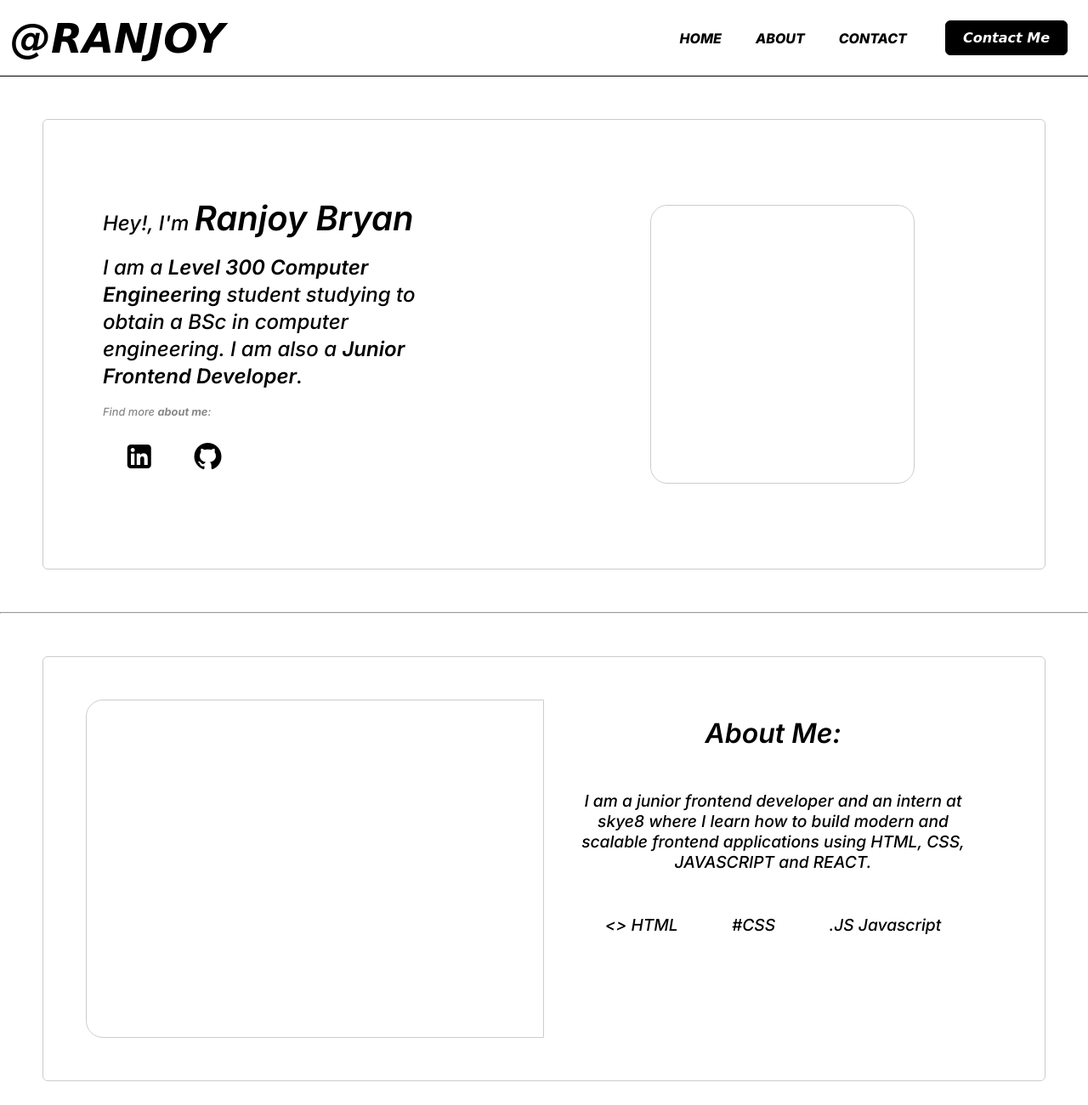
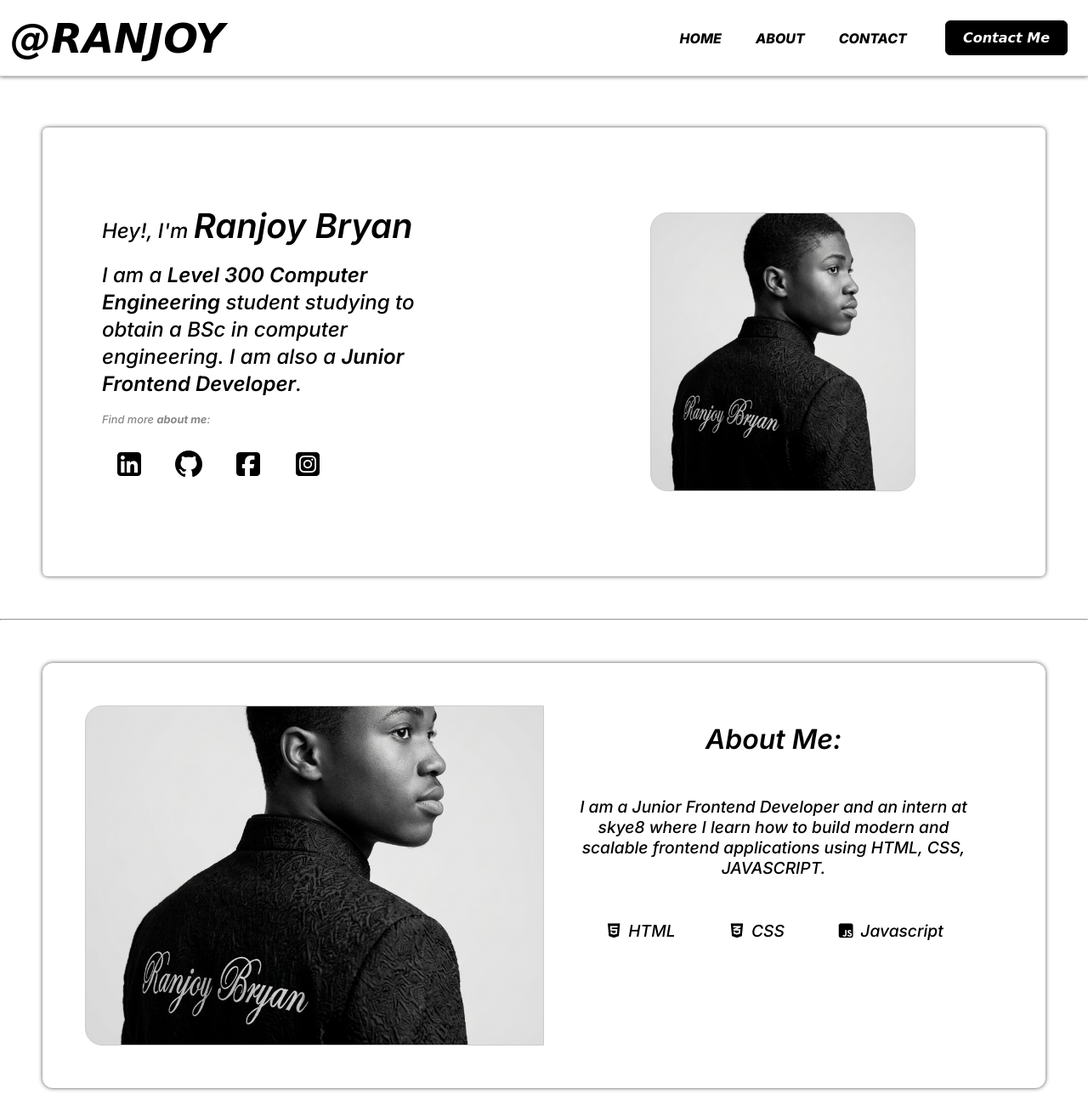
Before and after one commit to tissockbryan-max/Personal-Responsive-Website, a plain HTML site: page index.html in a window 1280 px wide. Shown: the top 1300 px of the page at 85% size. Drawn offline with Linux system fonts and the light colour scheme.

Commit message:
Changed hovering effects on style.css file from dark borders to box-shadows
Increased backdrop-filter of the navbar

 added profile-image to section-1 and section-2 of the page

Added facebook and instagram icons on the hero section.

```diff
--- a/index.html
+++ b/index.html
@@ -35,11 +35,17 @@
                         <p class="know-more">Find more <strong>about me</strong>:</p>
                         <div class="intro-icons">
                             <!--Intro icons-->
-                            <a href="https://github.com/tissockbryan-max">
+                            <a href="">
                                 <i class="fa-brands fa-square-linkedin"></i>
                             </a>
-                            <a href="http://linkedin.com/in/tissock-bryan-148699395">
+                            <a href="">
                                 <i class="fa-brands fa-github"></i>
+                            </a>
+                            <a href="">
+                                <i class="fa-brands fa-square-facebook"></i>
+                            </a>
+                            <a href="">
+                                <i class="fa-brands fa-square-instagram"></i>
                             </a>
                         </div>
                     </div>
@@ -56,14 +62,13 @@
                    <div class="about-me-passage">
                         <p class="quote">
                             <span>About Me:</span><br><br><br>
-                            I am a junior frontend developer and an intern at skye8 where I learn how to
-                            build modern and scalable frontend applications using HTML, CSS, JAVASCRIPT
-                            and REACT.
+                            I am a Junior Frontend Developer and an intern at skye8 where I learn how to
+                            build modern and scalable frontend applications using HTML, CSS, JAVASCRIPT.
                         </p>
                         <div class="tech-img">
-                            <P><> HTML</p>
-                            <p>#CSS</p>
-                            <P>.JS Javascript</P>
+                            <P><i class="fa-brands fa-html5"></i>  HTML</p>
+                            <p><i class="fa-brands fa-css3-alt"></i>  CSS</p>
+                            <P><i class="fa-brands fa-square-js"></i>  Javascript</P>
                         </div>
                    </div>
             </div>
--- a/style.css
+++ b/style.css
@@ -27,19 +27,15 @@ body {
     width: 100%;
     display: flex;
     padding: 12px;
-    backdrop-filter: blur(5px);
-    position: static;
+    backdrop-filter: blur(10px);
+    position: fixed;
     justify-content: space-between;
     align-items: center;
     text-align: center;
     border-bottom: 1px solid #ccc;
-    /* box-shadow: 0px 0px 5px 0px hsl(0, 0%, 30%); */
+    box-shadow: 0px 0px 5px 0px hsl(0, 0%, 30%);
     z-index: 100;
     transition: all 0.5s ease-in-out;
-}
-
-.navbar:hover {
-    border-bottom: var(--border);
 }
 
 .navbar a {
@@ -135,13 +131,14 @@ ul {
     display: flex;
     align-items: center;
     justify-content: space-between;
-    /* box-shadow: 0px 0px 5px 0px hsl(0, 0%, 30%); */
-    border: 1px solid #ccc;
+    box-shadow: 0px 0px 5px 0px hsl(0, 0%, 30%);
+    /* border: 1px solid #ccc; */
     transition: all 0.5s ease-in-out;
+    margin-top: 100px;
 }
 
 .hero-section:hover {
-    border: var(--border);
+    box-shadow: 0px 0px 5px 1px hsl(0, 0%, 30%);
 }
 
 .hero-section .intro {
@@ -205,7 +202,7 @@ ul {
     height: 100%;
     margin-right: 8%;
     border-radius: 20px;
-    background-image: url(images/IMG_5986.PNG);
+    background-image: url(images/profile-img.jpg);
     background-position: center;
     background-repeat: no-repeat;
     background-size: cover;
@@ -233,14 +230,14 @@ ul {
     align-items: center;
     backdrop-filter: blur(5px);
     padding: 50px;
-    border-radius: 6px;
-    /* box-shadow: 0px 0px 5px 0px hsl(0, 0%, 30%); */
-    border: 1px solid #ccc;
+    border-radius: 12px;
+    box-shadow: 0px 0px 5px 0px hsl(0, 0%, 30%);
+    /* border: 1px solid #ccc; */
     transition: all 0.5s ease-in-out;
 }
 
 .section-2 .about-me:hover {
-    border: var(--border);
+    box-shadow: 0px 0px 5px 1px hsl(0, 0%, 30%);
 }
 
 .section-2 .about-me .about-me-img {
@@ -249,7 +246,7 @@ ul {
     height: 100%;
     border-top-left-radius: 20px;
     border-bottom-left-radius: 20px;
-    background-image: url(images/IMG_5986.PNG);
+    background-image: url(images/profile-img.jpg);
     background-position: center;
     background-repeat: no-repeat;
     background-size: cover;
@@ -284,6 +281,7 @@ ul {
     flex-direction: row;
     align-items: center;
     justify-content: space-around;
+    font-size: 2rem;
 }
 
 /*==========ABOUT ME SECTION END==========*/
@@ -307,14 +305,14 @@ ul {
     position: relative;
     padding: 50px;
     border-radius: 6px;
-    /* box-shadow: 0px 0px 5px 0px hsl(0, 0%, 30%); */
-    border: 1px solid #ccc;
+    box-shadow: 0px 0px 5px 0px hsl(0, 0%, 30%);
+    /* border: 1px solid #ccc; */
     backdrop-filter: blur(5px);
     transition: all 0.5s ease-in-out;
 }
 
 .section-3 .about-info:hover {
-    border: var(--border);
+    box-shadow: 0px 0px 5px 1px hsl(0, 0%, 30%);
 }
 
 .about-info div {
@@ -375,6 +373,12 @@ ul {
     border: 1px solid #ccc;
     border-radius: 6px;
     backdrop-filter: blur(5px);
+    box-shadow: 0px 0px 5px 0px hsl(0, 0%, 30%);
+    transition: all 0.5s ease-in-out;
+}
+
+.section-4 .contact-section:hover {
+    box-shadow: 0px 0px 5px 1px hsl(0, 0%, 30%);
 }
 
 .section-4 .contact {
```
